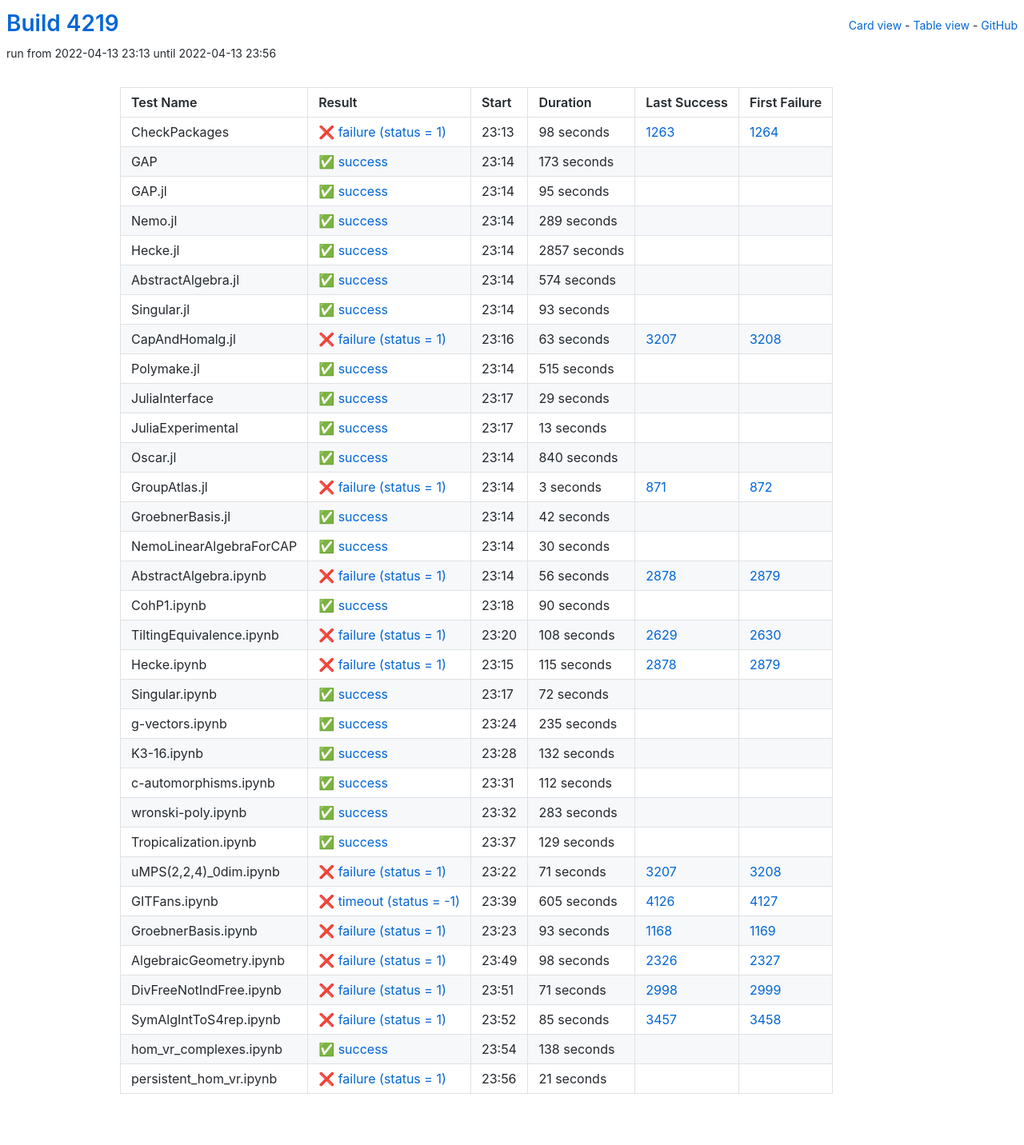
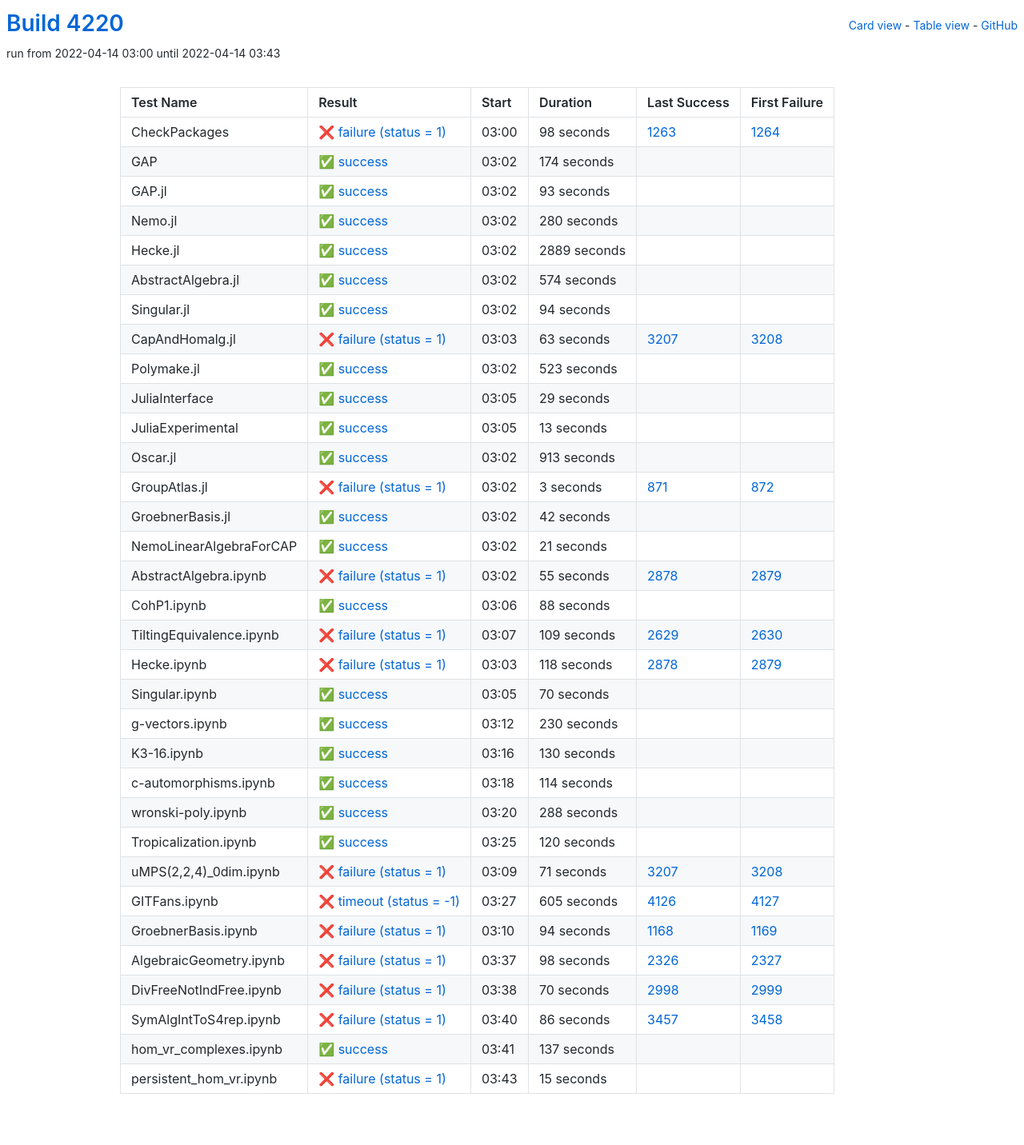
Before and after one commit to oscar-system/oscar-ci-status-stable, a Jekyll site: the page built from table.html, in a window 1280 px wide. Shown: the whole page at 80% size. Built offline with Jekyll 4.4.1, drawn with Linux system fonts in a browser that asks for light colours.

Commit message:
Build #4220

```diff
--- a/_data/ci.yml
+++ b/_data/ci.yml
@@ -1,6 +1,6 @@
 ---
-build: 4219
-build_url: https://oscarci.mathematik.uni-kl.de/job/oscar-stable/4219/
+build: 4220
+build_url: https://oscarci.mathematik.uni-kl.de/job/oscar-stable/4220/
 job: oscar-stable
 organization: oscar-system
 repo: oscar-ci-status-stable
@@ -8,8 +8,8 @@ repourl: https://github.com/oscar-system/oscar-ci-status-stable
 tests:
 - name: CheckPackages
   id: checkpackages
-  log: https://oscarci.mathematik.uni-kl.de/job/oscar-stable/4219/artifact/logs/build-4219/CheckPackages.log
-  start: 2022-04-13 23:13
+  log: https://oscarci.mathematik.uni-kl.de/job/oscar-stable/4220/artifact/logs/build-4220/CheckPackages.log
+  start: 2022-04-14 03:00
   success: false
   exitcode: 1
   status: failure
@@ -20,56 +20,56 @@ tests:
   first_failure_url: https://oscarci.mathematik.uni-kl.de/job/oscar-stable/1264/
 - name: GAP
   id: gap
-  log: https://oscarci.mathematik.uni-kl.de/job/oscar-stable/4219/artifact/logs/build-4219/GAP.log
-  start: 2022-04-13 23:14
+  log: https://oscarci.mathematik.uni-kl.de/job/oscar-stable/4220/artifact/logs/build-4220/GAP.log
+  start: 2022-04-14 03:02
   success: true
   exitcode: 0
   status: success
-  duration: 173
+  duration: 174
   last_success: false
   last_success_url:
   first_failure: false
   first_failure_url:
 - name: GAP.jl
   id: gap-jl
-  log: https://oscarci.mathematik.uni-kl.de/job/oscar-stable/4219/artifact/logs/build-4219/GAP.jl.log
-  start: 2022-04-13 23:14
+  log: https://oscarci.mathematik.uni-kl.de/job/oscar-stable/4220/artifact/logs/build-4220/GAP.jl.log
+  start: 2022-04-14 03:02
   success: true
   exitcode: 0
   status: success
-  duration: 95
+  duration: 93
   last_success: false
   last_success_url:
   first_failure: false
   first_failure_url:
 - name: Nemo.jl
   id: nemo-jl
-  log: https://oscarci.mathematik.uni-kl.de/job/oscar-stable/4219/artifact/logs/build-4219/Nemo.jl.log
-  start: 2022-04-13 23:14
+  log: https://oscarci.mathematik.uni-kl.de/job/oscar-stable/4220/artifact/logs/build-4220/Nemo.jl.log
+  start: 2022-04-14 03:02
   success: true
   exitcode: 0
   status: success
-  duration: 289
+  duration: 280
   last_success: false
   last_success_url:
   first_failure: false
   first_failure_url:
 - name: Hecke.jl
   id: hecke-jl
-  log: https://oscarci.mathematik.uni-kl.de/job/oscar-stable/4219/artifact/logs/build-4219/Hecke.jl.log
-  start: 2022-04-13 23:14
+  log: https://oscarci.mathematik.uni-kl.de/job/oscar-stable/4220/artifact/logs/build-4220/Hecke.jl.log
+  start: 2022-04-14 03:02
   success: true
   exitcode: 0
   status: success
-  duration: 2857
+  duration: 2889
   last_success: false
   last_success_url:
   first_failure: false
   first_failure_url:
 - name: AbstractAlgebra.jl
   id: abstractalgebra-jl
-  log: https://oscarci.mathematik.uni-kl.de/job/oscar-stable/4219/artifact/logs/build-4219/AbstractAlgebra.jl.log
-  start: 2022-04-13 23:14
+  log: https://oscarci.mathematik.uni-kl.de/job/oscar-stable/4220/artifact/logs/build-4220/AbstractAlgebra.jl.log
+  start: 2022-04-14 03:02
   success: true
   exitcode: 0
   status: success
@@ -80,20 +80,20 @@ tests:
   first_failure_url:
 - name: Singular.jl
   id: singular-jl
-  log: https://oscarci.mathematik.uni-kl.de/job/oscar-stable/4219/artifact/logs/build-4219/Singular.jl.log
-  start: 2022-04-13 23:14
+  log: https://oscarci.mathematik.uni-kl.de/job/oscar-stable/4220/artifact/logs/build-4220/Singular.jl.log
+  start: 2022-04-14 03:02
   success: true
   exitcode: 0
   status: success
-  duration: 93
+  duration: 94
   last_success: false
   last_success_url:
   first_failure: false
   first_failure_url:
 - name: CapAndHomalg.jl
   id: capandhomalg-jl
-  log: https://oscarci.mathematik.uni-kl.de/job/oscar-stable/4219/artifact/logs/build-4219/CapAndHomalg.jl.log
-  start: 2022-04-13 23:16
+  log: https://oscarci.mathematik.uni-kl.de/job/oscar-stable/4220/artifact/logs/build-4220/CapAndHomalg.jl.log
+  start: 2022-04-14 03:03
   success: false
   exitcode: 1
   status: failure
@@ -104,20 +104,20 @@ tests:
   first_failure_url: https://oscarci.mathematik.uni-kl.de/job/oscar-stable/3208/
 - name: Polymake.jl
   id: polymake-jl
-  log: https://oscarci.mathematik.uni-kl.de/job/oscar-stable/4219/artifact/logs/build-4219/Polymake.jl.log
-  start: 2022-04-13 23:14
+  log: https://oscarci.mathematik.uni-kl.de/job/oscar-stable/4220/artifact/logs/build-4220/Polymake.jl.log
+  start: 2022-04-14 03:02
   success: true
   exitcode: 0
   status: success
-  duration: 515
+  duration: 523
   last_success: false
   last_success_url:
   first_failure: false
   first_failure_url:
 - name: JuliaInterface
   id: juliainterface
-  log: https://oscarci.mathematik.uni-kl.de/job/oscar-stable/4219/artifact/logs/build-4219/JuliaInterface.log
-  start: 2022-04-13 23:17
+  log: https://oscarci.mathematik.uni-kl.de/job/oscar-stable/4220/artifact/logs/build-4220/JuliaInterface.log
+  start: 2022-04-14 03:05
   success: true
   exitcode: 0
   status: success
@@ -128,8 +128,8 @@ tests:
   first_failure_url:
 - name: JuliaExperimental
   id: juliaexperimental
-  log: https://oscarci.mathematik.uni-kl.de/job/oscar-stable/4219/artifact/logs/build-4219/JuliaExperimental.log
-  start: 2022-04-13 23:17
+  log: https://oscarci.mathematik.uni-kl.de/job/oscar-stable/4220/artifact/logs/build-4220/JuliaExperimental.log
+  start: 2022-04-14 03:05
   success: true
   exitcode: 0
   status: success
@@ -140,20 +140,20 @@ tests:
   first_failure_url:
 - name: Oscar.jl
   id: oscar-jl
-  log: https://oscarci.mathematik.uni-kl.de/job/oscar-stable/4219/artifact/logs/build-4219/Oscar.jl.log
-  start: 2022-04-13 23:14
+  log: https://oscarci.mathematik.uni-kl.de/job/oscar-stable/4220/artifact/logs/build-4220/Oscar.jl.log
+  start: 2022-04-14 03:02
   success: true
   exitcode: 0
   status: success
-  duration: 840
+  duration: 913
   last_success: false
   last_success_url:
   first_failure: false
   first_failure_url:
 - name: GroupAtlas.jl
   id: groupatlas-jl
-  log: https://oscarci.mathematik.uni-kl.de/job/oscar-stable/4219/artifact/logs/build-4219/GroupAtlas.jl.log
-  start: 2022-04-13 23:14
+  log: https://oscarci.mathematik.uni-kl.de/job/oscar-stable/4220/artifact/logs/build-4220/GroupAtlas.jl.log
+  start: 2022-04-14 03:02
   success: false
   exitcode: 1
   status: failure
@@ -164,8 +164,8 @@ tests:
   first_failure_url: https://oscarci.mathematik.uni-kl.de/job/oscar-stable/872/
 - name: GroebnerBasis.jl
   id: groebnerbasis-jl
-  log: https://oscarci.mathematik.uni-kl.de/job/oscar-stable/4219/artifact/logs/build-4219/GroebnerBasis.jl.log
-  start: 2022-04-13 23:14
+  log: https://oscarci.mathematik.uni-kl.de/job/oscar-stable/4220/artifact/logs/build-4220/GroebnerBasis.jl.log
+  start: 2022-04-14 03:02
   success: true
   exitcode: 0
   status: success
@@ -176,140 +176,140 @@ tests:
   first_failure_url:
 - name: NemoLinearAlgebraForCAP
   id: nemolinearalgebraforcap
-  log: https://oscarci.mathematik.uni-kl.de/job/oscar-stable/4219/artifact/logs/build-4219/NemoLinearAlgebraForCAP.log
-  start: 2022-04-13 23:14
+  log: https://oscarci.mathematik.uni-kl.de/job/oscar-stable/4220/artifact/logs/build-4220/NemoLinearAlgebraForCAP.log
+  start: 2022-04-14 03:02
   success: true
   exitcode: 0
   status: success
-  duration: 30
+  duration: 21
   last_success: false
   last_success_url:
   first_failure: false
   first_failure_url:
 - name: AbstractAlgebra.ipynb
   id: abstractalgebra-ipynb
-  log: https://oscarci.mathematik.uni-kl.de/job/oscar-stable/4219/artifact/logs/build-4219/AbstractAlgebra.ipynb.log
-  start: 2022-04-13 23:14
+  log: https://oscarci.mathematik.uni-kl.de/job/oscar-stable/4220/artifact/logs/build-4220/AbstractAlgebra.ipynb.log
+  start: 2022-04-14 03:02
   success: false
   exitcode: 1
   status: failure
-  duration: 56
+  duration: 55
   last_success: 2878
   last_success_url: https://oscarci.mathematik.uni-kl.de/job/oscar-stable/2878/
   first_failure: 2879
   first_failure_url: https://oscarci.mathematik.uni-kl.de/job/oscar-stable/2879/
 - name: CohP1.ipynb
   id: cohp1-ipynb
-  log: https://oscarci.mathematik.uni-kl.de/job/oscar-stable/4219/artifact/logs/build-4219/CohP1.ipynb.log
-  start: 2022-04-13 23:18
+  log: https://oscarci.mathematik.uni-kl.de/job/oscar-stable/4220/artifact/logs/build-4220/CohP1.ipynb.log
+  start: 2022-04-14 03:06
   success: true
   exitcode: 0
   status: success
-  duration: 90
+  duration: 88
   last_success: false
   last_success_url:
   first_failure: false
   first_failure_url:
 - name: TiltingEquivalence.ipynb
   id: tiltingequivalence-ipynb
-  log: https://oscarci.mathematik.uni-kl.de/job/oscar-stable/4219/artifact/logs/build-4219/TiltingEquivalence.ipynb.log
-  start: 2022-04-13 23:20
+  log: https://oscarci.mathematik.uni-kl.de/job/oscar-stable/4220/artifact/logs/build-4220/TiltingEquivalence.ipynb.log
+  start: 2022-04-14 03:07
   success: false
   exitcode: 1
   status: failure
-  duration: 108
+  duration: 109
   last_success: 2629
   last_success_url: https://oscarci.mathematik.uni-kl.de/job/oscar-stable/2629/
   first_failure: 2630
   first_failure_url: https://oscarci.mathematik.uni-kl.de/job/oscar-stable/2630/
 - name: Hecke.ipynb
   id: hecke-ipynb
-  log: https://oscarci.mathematik.uni-kl.de/job/oscar-stable/4219/artifact/logs/build-4219/Hecke.ipynb.log
-  start: 2022-04-13 23:15
+  log: https://oscarci.mathematik.uni-kl.de/job/oscar-stable/4220/artifact/logs/build-4220/Hecke.ipynb.log
+  start: 2022-04-14 03:03
   success: false
   exitcode: 1
   status: failure
-  duration: 115
+  duration: 118
   last_success: 2878
   last_success_url: https://oscarci.mathematik.uni-kl.de/job/oscar-stable/2878/
   first_failure: 2879
   first_failure_url: https://oscarci.mathematik.uni-kl.de/job/oscar-stable/2879/
 - name: Singular.ipynb
   id: singular-ipynb
-  log: https://oscarci.mathematik.uni-kl.de/job/oscar-stable/4219/artifact/logs/build-4219/Singular.ipynb.log
-  start: 2022-04-13 23:17
+  log: https://oscarci.mathematik.uni-kl.de/job/oscar-stable/4220/artifact/logs/build-4220/Singular.ipynb.log
+  start: 2022-04-14 03:05
   success: true
   exitcode: 0
   status: success
-  duration: 72
+  duration: 70
   last_success: false
   last_success_url:
   first_failure: false
   first_failure_url:
 - name: g-vectors.ipynb
   id: g-vectors-ipynb
-  log: https://oscarci.mathematik.uni-kl.de/job/oscar-stable/4219/artifact/logs/build-4219/g-vectors.ipynb.log
-  start: 2022-04-13 23:24
+  log: https://oscarci.mathematik.uni-kl.de/job/oscar-stable/4220/artifact/logs/build-4220/g-vectors.ipynb.log
+  start: 2022-04-14 03:12
   success: true
   exitcode: 0
   status: success
-  duration: 235
+  duration: 230
   last_success: false
   last_success_url:
   first_failure: false
   first_failure_url:
 - name: K3-16.ipynb
   id: k3-16-ipynb
-  log: https://oscarci.mathematik.uni-kl.de/job/oscar-stable/4219/artifact/logs/build-4219/K3-16.ipynb.log
-  start: 2022-04-13 23:28
+  log: https://oscarci.mathematik.uni-kl.de/job/oscar-stable/4220/artifact/logs/build-4220/K3-16.ipynb.log
+  start: 2022-04-14 03:16
   success: true
   exitcode: 0
   status: success
-  duration: 132
+  duration: 130
   last_success: false
   last_success_url:
   first_failure: false
   first_failure_url:
 - name: c-automorphisms.ipynb
   id: c-automorphisms-ipynb
-  log: https://oscarci.mathematik.uni-kl.de/job/oscar-stable/4219/artifact/logs/build-4219/c-automorphisms.ipynb.log
-  start: 2022-04-13 23:31
+  log: https://oscarci.mathematik.uni-kl.de/job/oscar-stable/4220/artifact/logs/build-4220/c-automorphisms.ipynb.log
+  start: 2022-04-14 03:18
   success: true
   exitcode: 0
   status: success
-  duration: 112
+  duration: 114
   last_success: false
   last_success_url:
   first_failure: false
   first_failure_url:
 - name: wronski-poly.ipynb
   id: wronski-poly-ipynb
-  log: https://oscarci.mathematik.uni-kl.de/job/oscar-stable/4219/artifact/logs/build-4219/wronski-poly.ipynb.log
-  start: 2022-04-13 23:32
+  log: https://oscarci.mathematik.uni-kl.de/job/oscar-stable/4220/artifact/logs/build-4220/wronski-poly.ipynb.log
+  start: 2022-04-14 03:20
   success: true
   exitcode: 0
   status: success
-  duration: 283
+  duration: 288
   last_success: false
   last_success_url:
   first_failure: false
   first_failure_url:
 - name: Tropicalization.ipynb
   id: tropicalization-ipynb
-  log: https://oscarci.mathematik.uni-kl.de/job/oscar-stable/4219/artifact/logs/build-4219/Tropicalization.ipynb.log
-  start: 2022-04-13 23:37
+  log: https://oscarci.mathematik.uni-kl.de/job/oscar-stable/4220/artifact/logs/build-4220/Tropicalization.ipynb.log
+  start: 2022-04-14 03:25
   success: true
   exitcode: 0
   status: success
-  duration: 129
+  duration: 120
   last_success: false
   last_success_url:
   first_failure: false
   first_failure_url:
 - name: uMPS(2,2,4)_0dim.ipynb
   id: umps-2-2-4-0dim-ipynb
-  log: https://oscarci.mathematik.uni-kl.de/job/oscar-stable/4219/artifact/logs/build-4219/uMPS-2-2-4-_0dim.ipynb.log
-  start: 2022-04-13 23:22
+  log: https://oscarci.mathematik.uni-kl.de/job/oscar-stable/4220/artifact/logs/build-4220/uMPS-2-2-4-_0dim.ipynb.log
+  start: 2022-04-14 03:09
   success: false
   exitcode: 1
   status: failure
@@ -320,8 +320,8 @@ tests:
   first_failure_url: https://oscarci.mathematik.uni-kl.de/job/oscar-stable/3208/
 - name: GITFans.ipynb
   id: gitfans-ipynb
-  log: https://oscarci.mathematik.uni-kl.de/job/oscar-stable/4219/artifact/logs/build-4219/GITFans.ipynb.log
-  start: 2022-04-13 23:39
+  log: https://oscarci.mathematik.uni-kl.de/job/oscar-stable/4220/artifact/logs/build-4220/GITFans.ipynb.log
+  start: 2022-04-14 03:27
   success: false
   exitcode: -1
   status: timeout
@@ -332,20 +332,20 @@ tests:
   first_failure_url: https://oscarci.mathematik.uni-kl.de/job/oscar-stable/4127/
 - name: GroebnerBasis.ipynb
   id: groebnerbasis-ipynb
-  log: https://oscarci.mathematik.uni-kl.de/job/oscar-stable/4219/artifact/logs/build-4219/GroebnerBasis.ipynb.log
-  start: 2022-04-13 23:23
+  log: https://oscarci.mathematik.uni-kl.de/job/oscar-stable/4220/artifact/logs/build-4220/GroebnerBasis.ipynb.log
+  start: 2022-04-14 03:10
   success: false
   exitcode: 1
   status: failure
-  duration: 93
+  duration: 94
   last_success: 1168
   last_success_url: https://oscarci.mathematik.uni-kl.de/job/oscar-stable/1168/
   first_failure: 1169
   first_failure_url: https://oscarci.mathematik.uni-kl.de/job/oscar-stable/1169/
 - name: AlgebraicGeometry.ipynb
   id: algebraicgeometry-ipynb
-  log: https://oscarci.mathematik.uni-kl.de/job/oscar-stable/4219/artifact/logs/build-4219/AlgebraicGeometry.ipynb.log
-  start: 2022-04-13 23:49
+  log: https://oscarci.mathematik.uni-kl.de/job/oscar-stable/4220/artifact/logs/build-4220/AlgebraicGeometry.ipynb.log
+  start: 2022-04-14 03:37
   success: false
   exitcode: 1
   status: failure
@@ -356,48 +356,48 @@ tests:
   first_failure_url: https://oscarci.mathematik.uni-kl.de/job/oscar-stable/2327/
 - name: DivFreeNotIndFree.ipynb
   id: divfreenotindfree-ipynb
-  log: https://oscarci.mathematik.uni-kl.de/job/oscar-stable/4219/artifact/logs/build-4219/DivFreeNotIndFree.ipynb.log
-  start: 2022-04-13 23:51
+  log: https://oscarci.mathematik.uni-kl.de/job/oscar-stable/4220/artifact/logs/build-4220/DivFreeNotIndFree.ipynb.log
+  start: 2022-04-14 03:38
   success: false
   exitcode: 1
   status: failure
-  duration: 71
+  duration: 70
   last_success: 2998
   last_success_url: https://oscarci.mathematik.uni-kl.de/job/oscar-stable/2998/
   first_failure: 2999
   first_failure_url: https://oscarci.mathematik.uni-kl.de/job/oscar-stable/2999/
 - name: SymAlgIntToS4rep.ipynb
   id: symalginttos4rep-ipynb
-  log: https://oscarci.mathematik.uni-kl.de/job/oscar-stable/4219/artifact/logs/build-4219/SymAlgIntToS4rep.ipynb.log
-  start: 2022-04-13 23:52
+  log: https://oscarci.mathematik.uni-kl.de/job/oscar-stable/4220/artifact/logs/build-4220/SymAlgIntToS4rep.ipynb.log
+  start: 2022-04-14 03:40
   success: false
   exitcode: 1
   status: failure
-  duration: 85
+  duration: 86
   last_success: 3457
   last_success_url: https://oscarci.mathematik.uni-kl.de/job/oscar-stable/3457/
   first_failure: 3458
   first_failure_url: https://oscarci.mathematik.uni-kl.de/job/oscar-stable/3458/
 - name: hom_vr_complexes.ipynb
   id: hom-vr-complexes-ipynb
-  log: https://oscarci.mathematik.uni-kl.de/job/oscar-stable/4219/artifact/logs/build-4219/hom_vr_complexes.ipynb.log
-  start: 2022-04-13 23:54
+  log: https://oscarci.mathematik.uni-kl.de/job/oscar-stable/4220/artifact/logs/build-4220/hom_vr_complexes.ipynb.log
+  start: 2022-04-14 03:41
   success: true
   exitcode: 0
   status: success
-  duration: 138
+  duration: 137
   last_success: false
   last_success_url:
   first_failure: false
   first_failure_url:
 - name: persistent_hom_vr.ipynb
   id: persistent-hom-vr-ipynb
-  log: https://oscarci.mathematik.uni-kl.de/job/oscar-stable/4219/artifact/logs/build-4219/persistent_hom_vr.ipynb.log
-  start: 2022-04-13 23:56
+  log: https://oscarci.mathematik.uni-kl.de/job/oscar-stable/4220/artifact/logs/build-4220/persistent_hom_vr.ipynb.log
+  start: 2022-04-14 03:43
   success: false
   exitcode: 1
   status: failure
-  duration: 21
+  duration: 15
   last_success: false
   last_success_url:
   first_failure: false
```
Also changed, not shown: README.md.
